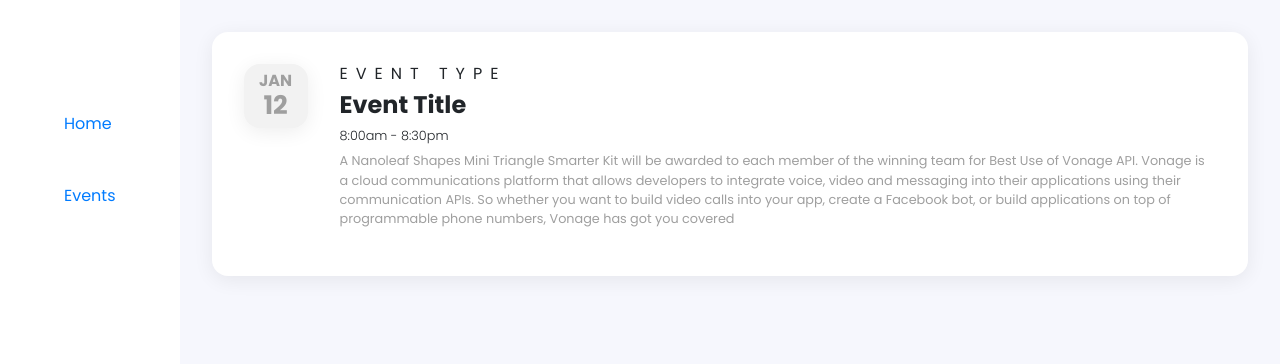
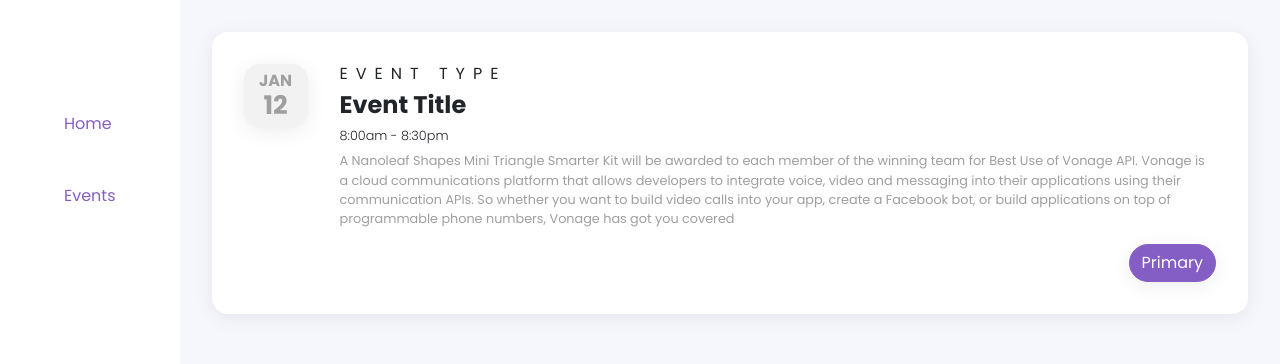
Before and after one commit to janakitti/hackathon-global, a React (Create React App) app: page /events in a window 1280 px wide. Shown: the top 364 px of the page. Built offline with nearby package versions, Linux system fonts and the light colour scheme.

Commit message:
Add event button, add custom Bootstrap styling

```diff
--- a/src/components/Events/EventCard/EventCard.scss
+++ b/src/components/Events/EventCard/EventCard.scss
@@ -72,3 +72,7 @@
   font-weight: 400;
   color: $light;
 }
+
+.attend-button {
+  float: right;
+}
--- a/src/components/Events/EventCard/EventCard.tsx
+++ b/src/components/Events/EventCard/EventCard.tsx
@@ -1,6 +1,7 @@
 import Container from "react-bootstrap/Container";
 import Row from "react-bootstrap/Row";
 import Col from "react-bootstrap/Col";
+import Button from "react-bootstrap/Button";
 
 const EventCard = () => {
   return (
@@ -24,6 +25,10 @@ const EventCard = () => {
           app, create a Facebook bot, or build applications on top of
           programmable phone numbers, Vonage has got you covered
         </p>
+        <div className="presenter-container"></div>
+        <Button variant="primary" className="attend-button">
+          Primary
+        </Button>
       </div>
     </div>
   );
--- a/src/styles/_variables.scss
+++ b/src/styles/_variables.scss
@@ -1,8 +1,10 @@
 $panel: #ffffff;
 $background: #f6f7fd;
+$primary: #855ec5;
 
 $light: #9f9f9f;
 $lighter: #f2f2f2;
 
 $card-border-radius: 1em;
+$button-border-radius: 10em;
 $drop-shadow: 0px 4px 20px rgba(0, 0, 0, 0.07);
--- /dev/null
+++ b/src/styles/custom.scss
@@ -0,0 +1,10 @@
+$theme-colors: (
+  "primary": $primary,
+);
+
+@import "~bootstrap/scss/bootstrap";
+
+.btn {
+  border-radius: $button-border-radius;
+  box-shadow: $drop-shadow;
+}
--- a/src/styles/main.scss
+++ b/src/styles/main.scss
@@ -1,4 +1,5 @@
 @import "./variables";
+@import "custom";
 @import "../App";
 @import "../components/Events/Events";
 @import "../components/Events/EventCard/EventCard";
```
